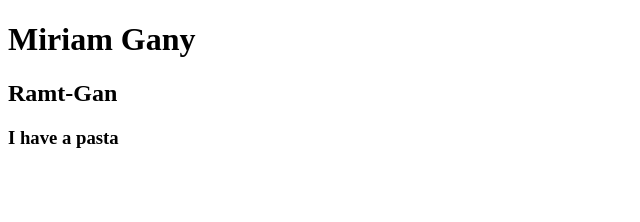
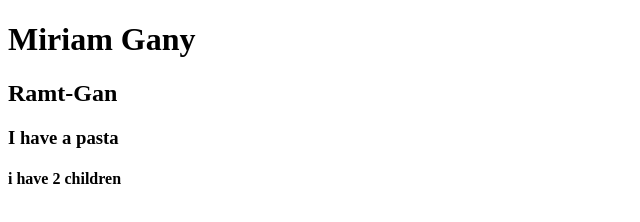
Before and after one commit to miriamGany/25.10.2023, a plain HTML site: page index.html in a window 1280 px wide. Shown: the whole page, without its empty margins (0-640 px from the left). Drawn offline with Linux system fonts and the light colour scheme.

Commit message:
add information2

```diff
--- a/index.html
+++ b/index.html
@@ -12,6 +12,7 @@
     <h1>Miriam Gany</h1>
     <h2> Ramt-Gan</h2>
     <h3>I have a pasta</h3>
+    <h4>i have 2 children</h4>
 </body>
 
 </html>
```
